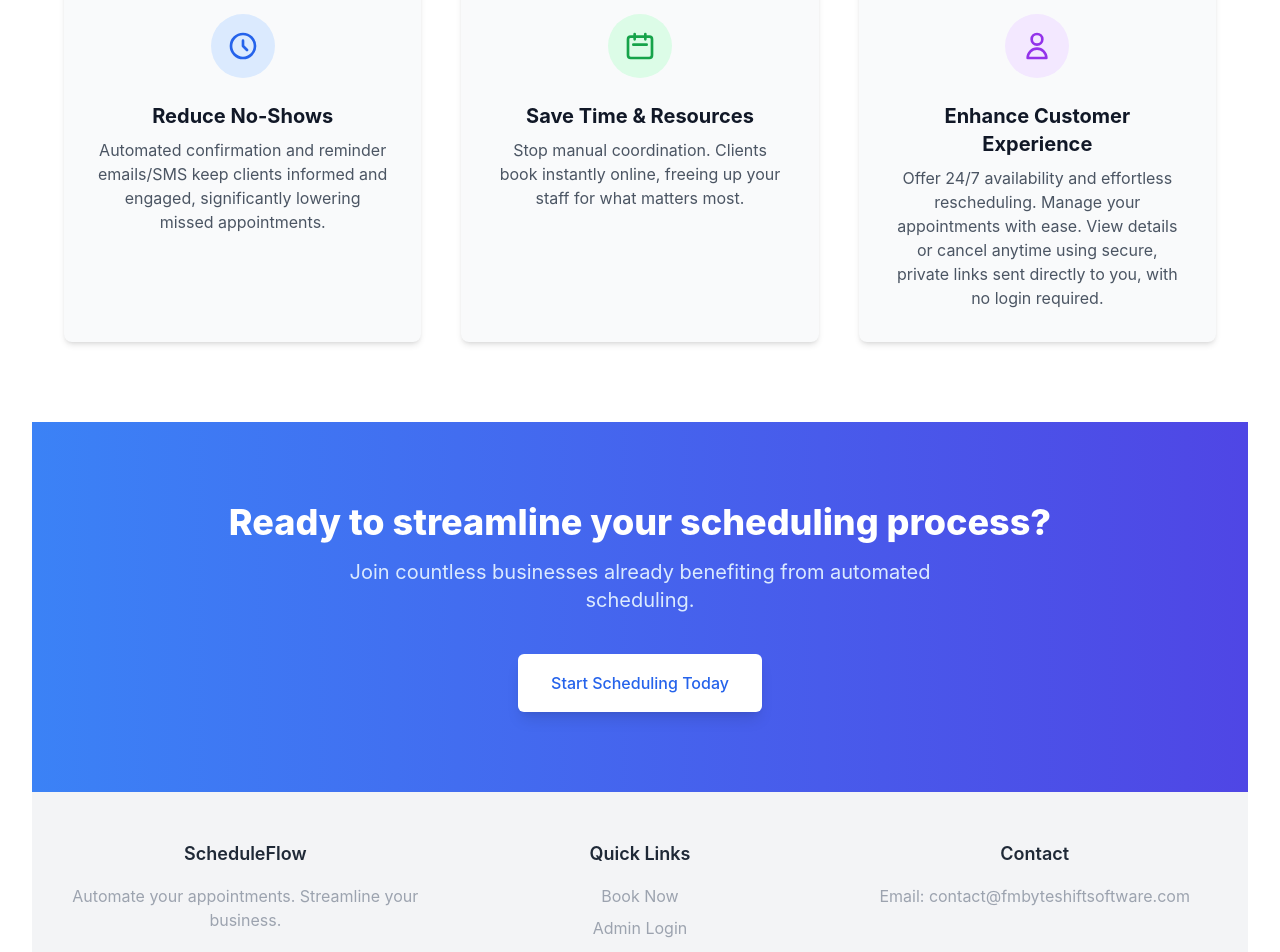
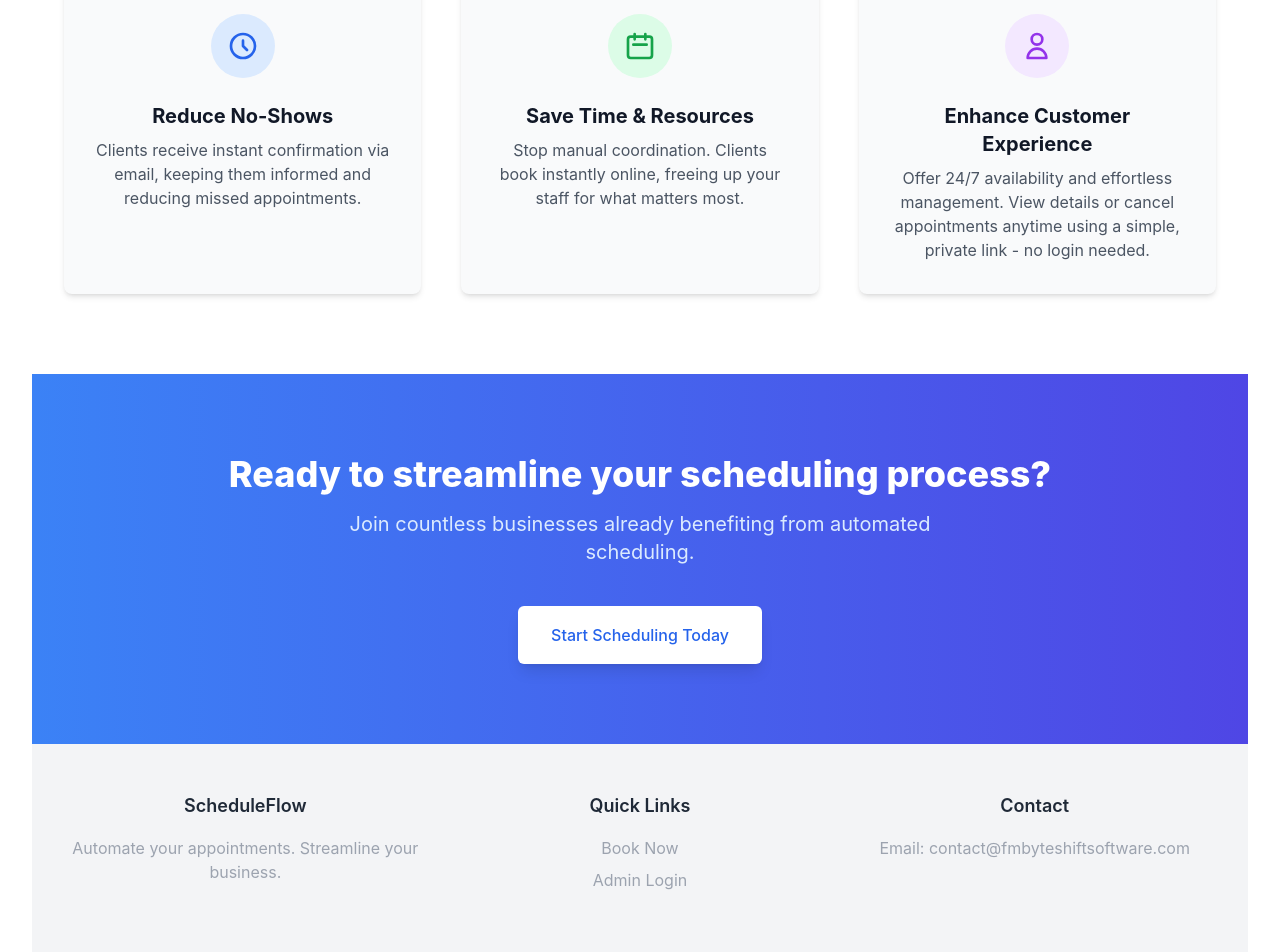
Before and after one commit to python-projects-fernando/ScheduleFlow, a React (Vite) app in the folder frontend/: page / in a window 1280 px wide. Shown: the part 760-1712 px from the top of the page. Built offline with nearby package versions, Linux system fonts and the light colour scheme; no server answers.

Commit message:
feat: Update footer and homepage

```diff
--- a/frontend/src/components/Footer.tsx
+++ b/frontend/src/components/Footer.tsx
@@ -27,7 +27,7 @@ const Footer: React.FC = () => {
           <div>
             <h3 className="text-lg font-semibold mb-4">Contact</h3>
             <address className="not-italic text-gray-400">
-              <p>Email: contact@fmbyteshiftsoftware.com</p>
+              <p>Email: <a href='mailto:contact@fmbyteshiftsoftware.com'>contact@fmbyteshiftsoftware.com</a></p>
               {/* Adicione outros meios de contato */}
             </address>
           </div>
--- a/frontend/src/pages/HomePage.tsx
+++ b/frontend/src/pages/HomePage.tsx
@@ -58,7 +58,7 @@ const HomePage: React.FC = () => {
               </div>
               <h3 className="text-xl font-bold text-gray-900 mb-2 text-center">Reduce No-Shows</h3>
               <p className="text-gray-600 text-center">
-                Automated confirmation and reminder emails/SMS keep clients informed and engaged, significantly lowering missed appointments.
+                Clients receive instant confirmation via email, keeping them informed and reducing missed appointments.
               </p>
             </div>
 
@@ -90,7 +90,7 @@ const HomePage: React.FC = () => {
               </div>
               <h3 className="text-xl font-bold text-gray-900 mb-2 text-center">Enhance Customer Experience</h3>
               <p className="text-gray-600 text-center">
-                Offer 24/7 availability and effortless rescheduling. Manage your appointments with ease. View details or cancel anytime using secure, private links sent directly to you, with no login required.
+                Offer 24/7 availability and effortless management. View details or cancel appointments anytime using a simple, private link - no login needed.
               </p>
             </div>
           </div>
```
